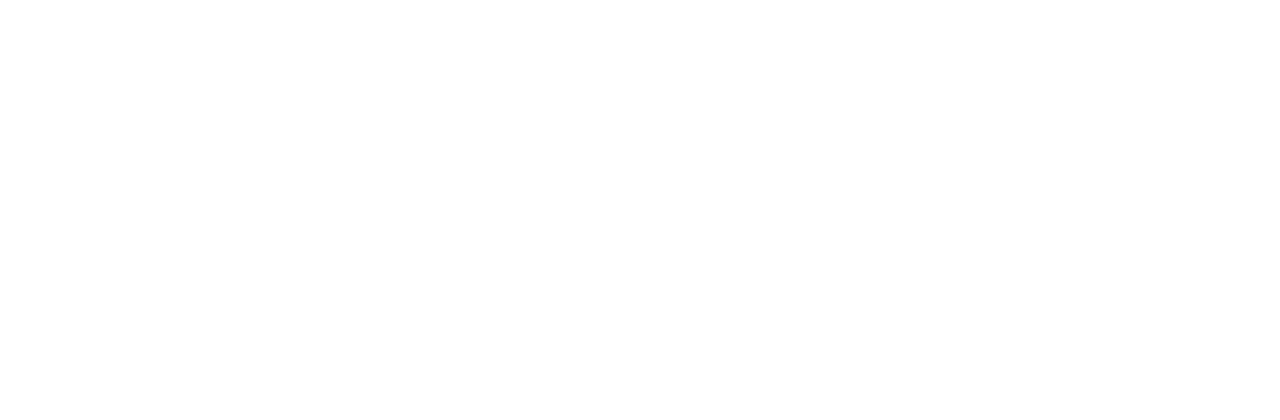
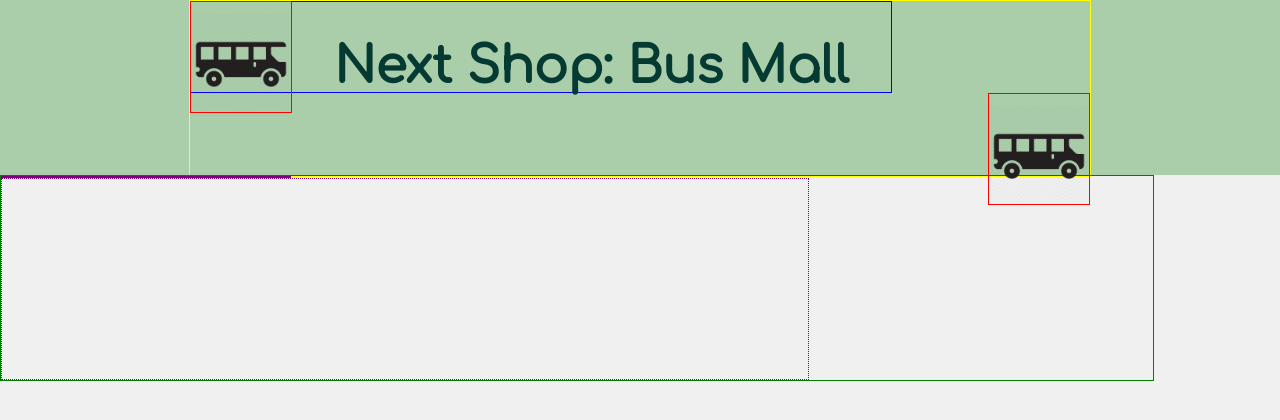
Before and after one commit to Ibrahim-201-301/bus-mall, a plain HTML site: page index.html in a window 1280 px wide. Drawn offline with Linux system fonts and the light colour scheme.

Commit message:
started styling homepage

```diff
--- a/css/style.css
+++ b/css/style.css
@@ -0,0 +1,58 @@
+body {
+    background-color: rgb(240, 240, 240);
+}
+
+header {
+    background-color: rgba(161, 201, 161, 0.883);
+    height: 175px;
+    text-align: center;
+    font-family: 'Comfortaa', cursive;
+    color: rgb(5, 58, 51);
+    font-weight: bold;
+    font-size: 50px;
+}
+
+#headerdiv {
+    border: 1px solid yellow;
+    width: 900px;
+    height: 175px;
+    margin: auto;
+}
+
+header h1 {
+    border: 1px solid blue;
+    width: 700px;
+    padding-top: 40px;
+}
+
+header img {
+    max-width: 100px;
+    height: auto;
+    border: 1px solid red;
+    padding-top: 10px;
+}
+
+#left-bus {
+    float: left;
+}
+
+#right-bus {
+    float: right;
+}
+
+#maindiv {
+    width: 90%;
+    height: auto;
+    border: 1px solid green;
+}
+
+#home-for-results {
+    width: 25%;
+    border: 1px solid purple;
+}
+
+#home-for-imgs {
+    width: 70%;
+    height: 200px;
+    border: 1px dotted purple;
+}
--- a/index.html
+++ b/index.html
@@ -4,13 +4,25 @@
         <title>Bus Mall</title>
         <link href="css/reset.css" rel="stylesheet">
         <link href="css/style.css" rel="stylesheet">
+        <link href="https://fonts.googleapis.com/css?family=Comfortaa&display=swap" rel="stylesheet">
     </head>
     <body>
         <header>
-
+            <section id="headerdiv">
+                <img id="left-bus" src="img/bus-icon-27.png" alt="line drawing of a bus" title="left bus"/>
+                <h1>Next Shop: Bus Mall</h1>
+                <img id="right-bus" src="img/bus-icon-27.png" alt="line drawing of a bus" title="right bus"/>
+            </section>
         </header>
         <main>
+            <section id="maindiv">
+                <section id="home-for-results">
 
+                </section>
+                <section id="home-for-imgs">
+
+                </section>
+            </section>
         </main>
         <footer>
 
```
Also changed, not shown: img/IMG_7069.jpg (added), img/bus-icon-27.png (added).
